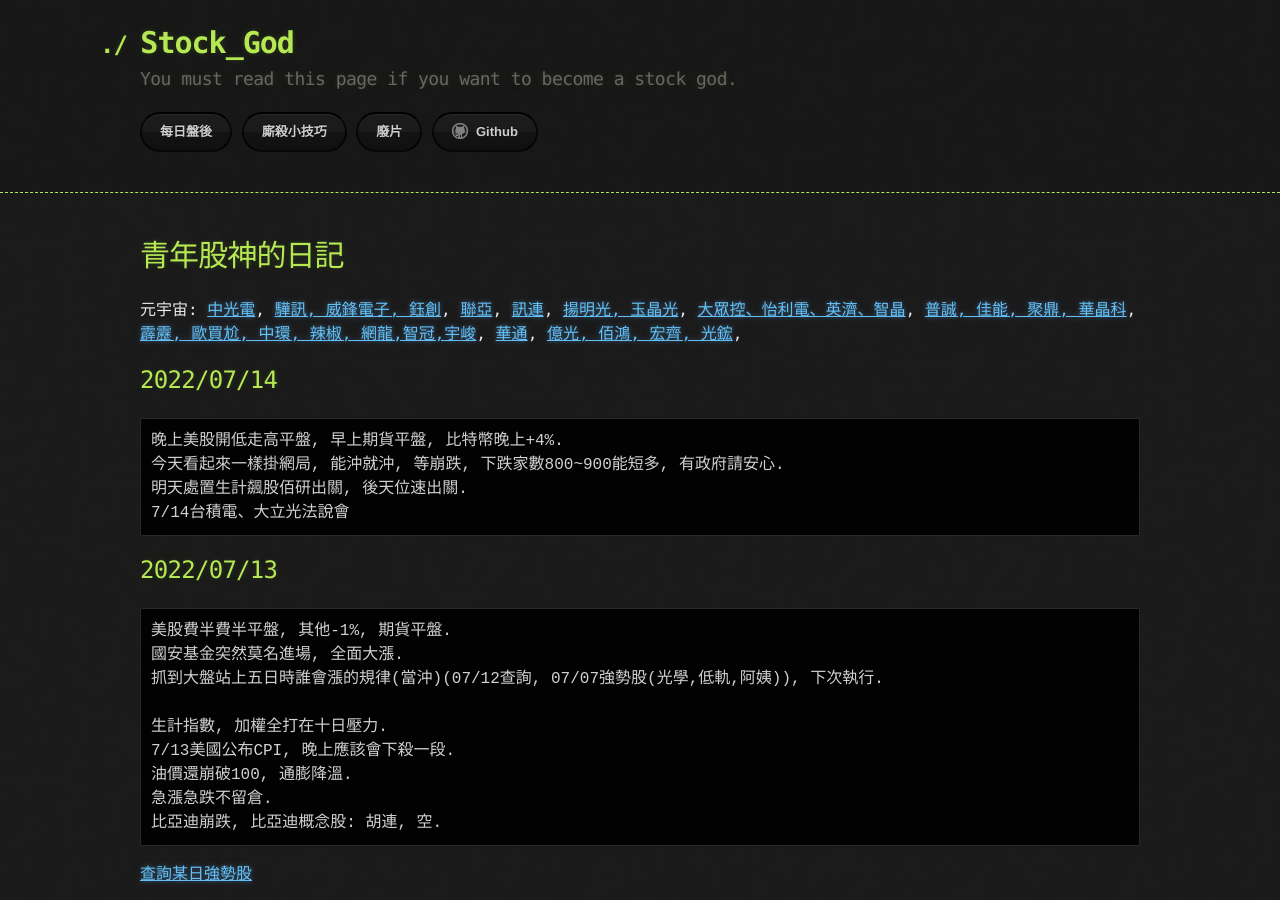
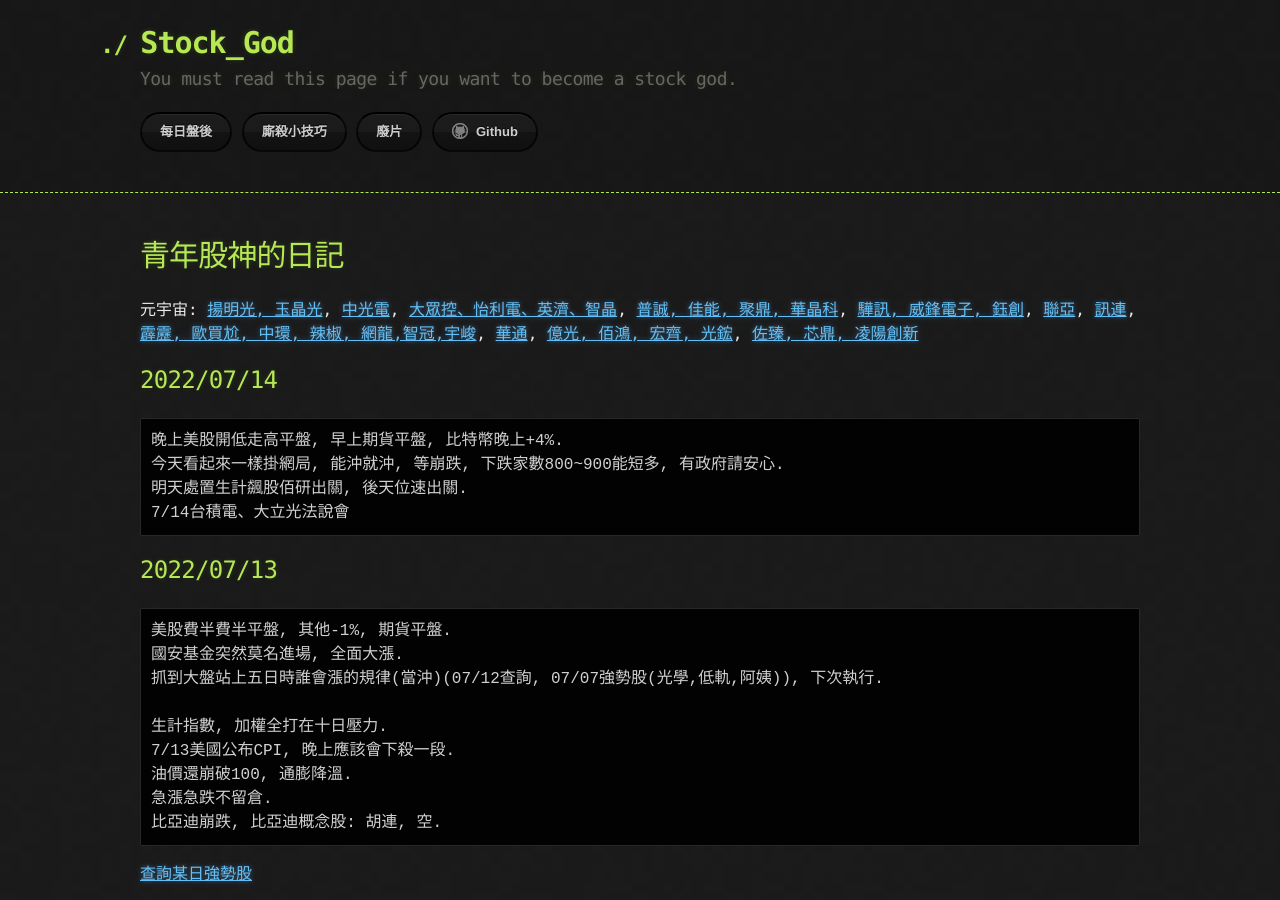
Before and after one commit to lepg5487/Stock_God, a Jekyll site: the page built from index.md, in a window 1280 px wide and 900 px high. Built offline with Jekyll 4.4.1, drawn with Linux system fonts in a browser that asks for light colours; our own code applies the rules of GitHub Pages for plain Markdown files.

Commit message:
Update index.md

````diff
--- a/index.md
+++ b/index.md
@@ -3,7 +3,7 @@ layout: testlayouts
 ---
 
 # 青年股神的日記
-元宇宙: [中光電](https://news.cnyes.com/news/id/4750311?exp=a), [驊訊, 威鋒電子, 鈺創](https://news.cnyes.com/news/id/4750279?exp=a), [聯亞](https://news.cnyes.com/news/id/4751268?exp=a), [訊連](https://news.cnyes.com/news/id/4753861?exp=a), [揚明光, 玉晶光](https://news.cnyes.com/news/id/4754093?exp=a), [大眾控、怡利電、英濟、智晶](https://news.cnyes.com/news/id/4780092), [普誠, 佳能, 聚鼎, 華晶科](https://news.cnyes.com/news/id/4782823), [霹靂, 歐買尬, 中環, 辣椒, 網龍,智冠,宇峻](https://news.cnyes.com/news/id/4796462?exp=a), [華通](https://news.cnyes.com/news/id/4773276?exp=a), [億光, 佰鴻, 宏齊, 光鋐](https://news.cnyes.com/news/id/4775204?exp=a),
+元宇宙:  [揚明光, 玉晶光](https://news.cnyes.com/news/id/4754093?exp=a), [中光電](https://news.cnyes.com/news/id/4750311?exp=a), [大眾控、怡利電、英濟、智晶](https://news.cnyes.com/news/id/4780092), [普誠, 佳能, 聚鼎, 華晶科](https://news.cnyes.com/news/id/4782823), [驊訊, 威鋒電子, 鈺創](https://news.cnyes.com/news/id/4750279?exp=a), [聯亞](https://news.cnyes.com/news/id/4751268?exp=a), [訊連](https://news.cnyes.com/news/id/4753861?exp=a), [霹靂, 歐買尬, 中環, 辣椒, 網龍,智冠,宇峻](https://news.cnyes.com/news/id/4796462?exp=a), [華通](https://news.cnyes.com/news/id/4773276?exp=a), [億光, 佰鴻, 宏齊, 光鋐](https://news.cnyes.com/news/id/4775204?exp=a), [佐臻, 芯鼎, 凌陽創新](https://news.cnyes.com/news/id/4765914?exp=a)
 
 ## 2022/07/14
 ```
````
